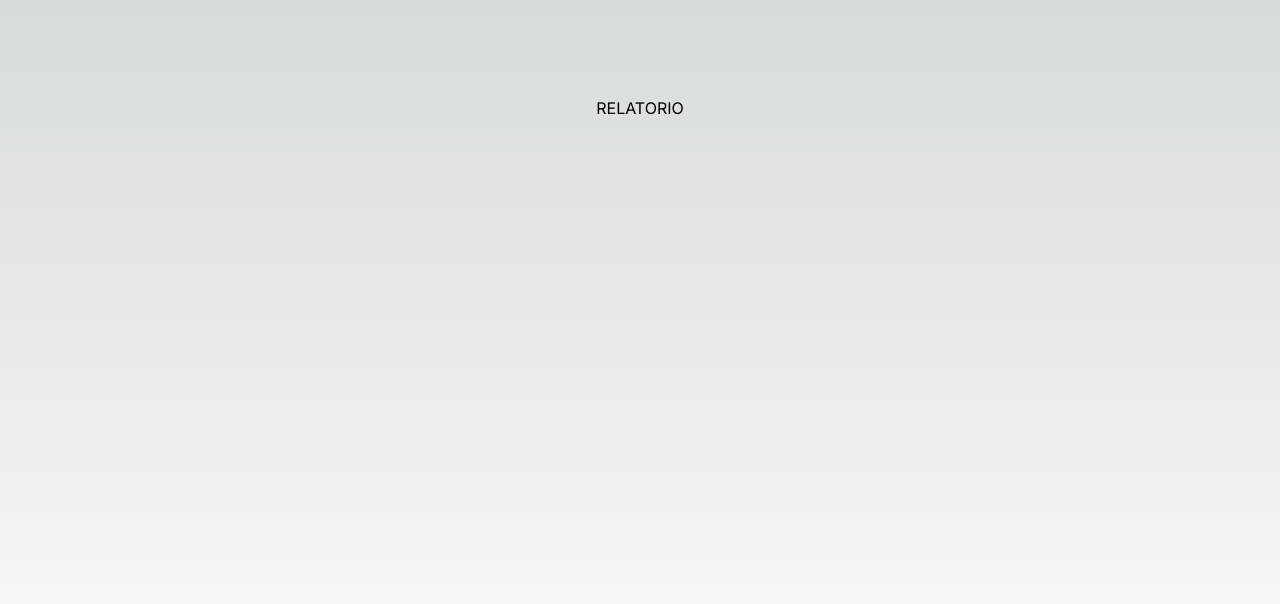
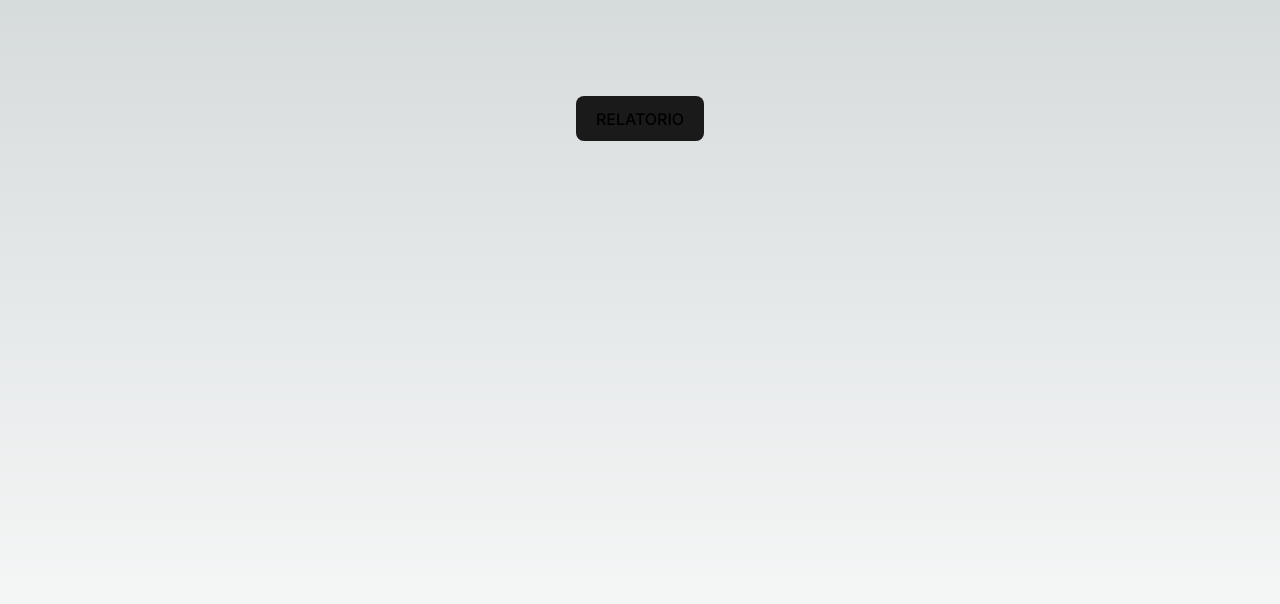
Before and after one commit to ConanGoodwin/Docx_Import_from_Next, a Next.js app: page / in a window 1280 px wide. Shown: the top 604 px of the page. Built offline with nearby package versions, Linux system fonts and the light colour scheme.

Commit message:
chore: del arquivos desnecessarios retirado imagens de teste das paste src e atualizado o estilo do botão

```diff
--- a/src/app/components/LazyLoad.tsx
+++ /dev/null
@@ -1,13 +0,0 @@
-import React, { Suspense } from 'react';
-
-const LazyLoad = ({ loader }: { loader: () => Promise<any> }) => {
-  const LazyComponent = React.lazy(loader);
-
-  return (
-    <Suspense fallback={<div>Carregando...</div>}>
-      <LazyComponent />
-    </Suspense>
-  );
-};
-
-export default LazyLoad;
--- a/src/app/components/Relatorio.tsx
+++ b/src/app/components/Relatorio.tsx
@@ -14,6 +14,7 @@
   }
 
   return (
+    // <button onClick={geraDoc} style={{border:'2px solid white', borderRadius: '10%', padding: '3px'}}>
     <button onClick={geraDoc}>
       RELATORIO
     </button>
--- a/src/app/components/SuspenseLoading.tsx
+++ /dev/null
@@ -1,7 +0,0 @@
-import React from 'react';
-
-const SuspenseLoading: React.FC = () => {
-  return <div>Carregando...</div>;
-};
-
-export default SuspenseLoading;
--- a/src/app/globals.css
+++ b/src/app/globals.css
@@ -18,12 +18,9 @@
 
 body {
   color: rgb(var(--foreground-rgb));
-  background: linear-gradient(
-      to bottom,
+  background: linear-gradient(to bottom,
       transparent,
-      rgb(var(--background-end-rgb))
-    )
-    rgb(var(--background-start-rgb));
+      rgb(var(--background-end-rgb))) rgb(var(--background-start-rgb));
 }
 
 @layer utilities {
@@ -31,3 +28,15 @@
     text-wrap: balance;
   }
 }
+
+button {
+  border-radius: 8px;
+  border: 1px solid transparent;
+  padding: 0.6em 1.2em;
+  font-size: 1em;
+  font-weight: 500;
+  font-family: inherit;
+  background-color: #1a1a1a;
+  cursor: pointer;
+  transition: border-color 0.25s;
+}
```
Also changed, not shown: src/antiplay_logo.jpeg (deleted), src/fundo.png (deleted).
